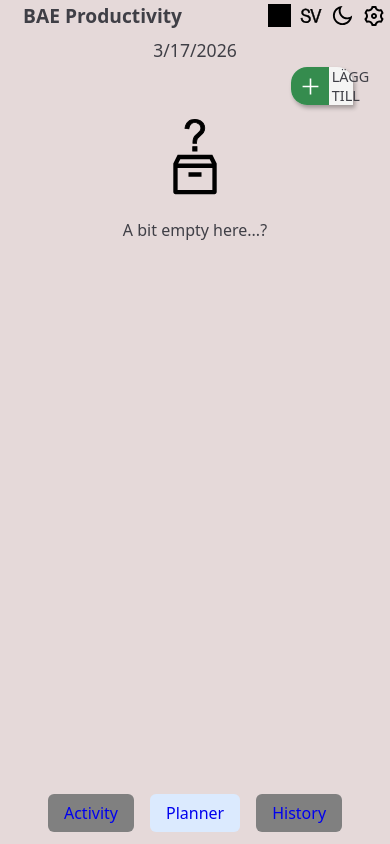
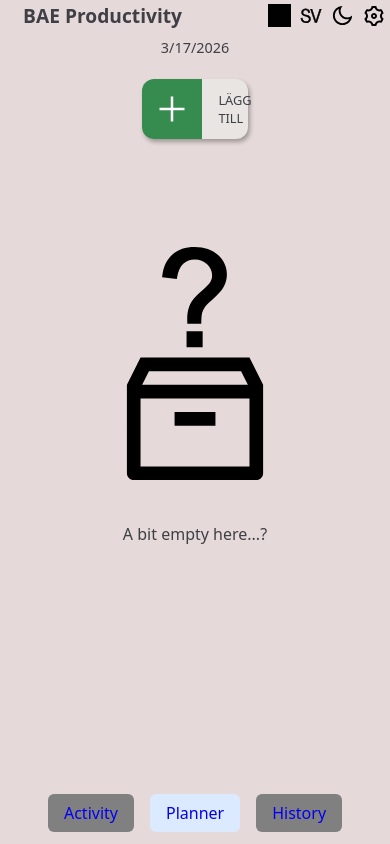
Before and after one commit to ollewarne/linkoping-pps, a React (Vite) app: page /planner in a window 390 px wide. Built offline with nearby package versions, Linux system fonts and the light colour scheme; grey boxes are pictures that could not be loaded.

Commit message:
update to matching css

```diff
--- a/src/components/ActivityCard/ActivityCard.module.css
+++ b/src/components/ActivityCard/ActivityCard.module.css
@@ -1,12 +1,17 @@
 .cardContainer {
   width: 100%;
-  border-radius: 16px 16px 0 0 ;
-  box-shadow: -2px 3px 4px rgba(0, 0, 0, 0.3);
+  border-radius: 16px;
+  /* box-shadow: -2px 3px 4px rgba(0, 0, 0, 0.3); */
+  box-shadow: 0 8px 32px rgba(0, 0, 0, 0.25);
 }
 
 /* --------------- CARD HEADER --------------- */
-.cardHeader, .cardForm, .cardFormHeader {
+.cardHeader, .cardFormHeader {
   border-radius: 16px 16px 0 0 ;
+}
+
+.cardForm {
+  border-radius: 16px;
 }
 
 .cardHeader {
@@ -45,10 +50,10 @@
 .cardHeaderCategory {
   grid-column: 3;
   padding: 1% 2%;
-  font-size: 1.1rem;
-  font-weight: 700;
-  border: 2px solid var(--E5D9D9);
-  border-radius: 8px;
+  font-size: 1rem;
+  font-weight: 500;
+  border: 1px solid var(--E5D9D9);
+  border-radius: 6px;
   white-space: nowrap;
 }
 
@@ -70,11 +75,11 @@
 /* --------------- CARD MAIN --------------- */
 .cardMain {
   background-color: var(--notepad-bg);
+  border-radius: 0 0 16px 16px;
 }
 
 .cardMainTitle {
-  width: 92%;
-  margin: auto;
+  margin: 0 2% 0 2%;
   padding: 3% 0 3% 0;
   font-size: 1.3rem;
   font-weight: 500;
@@ -94,6 +99,7 @@
 
 .cardFooterDuration {
   font-size: 0.9rem;
+  opacity: 0.5;
 }
 
 .cardFooterDuration span {
@@ -189,7 +195,7 @@
   font-size: 1.1rem;
   font-weight: 700;
   border: 2px solid var(--E5D9D9);
-  border-radius: 8px;
+  border-radius: 6px;
   color: var(--text);
   background-color: var(--bg);
 }
--- a/src/components/CountdownTimer/CountdownDisplay.css
+++ b/src/components/CountdownTimer/CountdownDisplay.css
@@ -8,7 +8,7 @@
   width: 600px;
   border-radius: 16px;
   overflow: hidden;
-  background-color: var(--modal-bg);
+  background-color: var(--notepad-bg);
   color: var(--text);
   box-shadow: 0 8px 32px rgba(0, 0, 0, 0.25);
 }
@@ -44,16 +44,17 @@
 .activity-name {
   font-size: 1.4rem;
   font-weight: 500;
-  margin: 0 0 15px;
+  margin: 0 0 25px;
   color: var(--text);
-  opacity: 0.9;
+  padding: 0 0 3% 0;
+  border-bottom: 2px solid #44BF75;
 }
 
-.timer-divider {
+/* .timer-divider {
   border: none;
   border-top: 1px solid rgba(128, 128, 128, 0.25);
   margin: 0 0 25px;
-}
+} */
 
 .timer-main {
   display: flex;
--- a/src/components/CountdownTimer/CountdownDisplay.tsx
+++ b/src/components/CountdownTimer/CountdownDisplay.tsx
@@ -47,8 +47,8 @@ export const CountdownDisplay = () => {
                 </div>
 
                 <div className="timer-body">
-                    <h2 className="activity-name">{activeActivity.title}</h2>
-                    <hr className="timer-divider" />
+                    <h2 className="activity-name" style={{borderColor: categoryColor}}>{activeActivity.title}</h2>
+                    {/* <hr className="timer-divider" /> */}
 
                     <div className="timer-main">
                         <h3 className={`phase-status ${phase}`}>
--- a/src/components/Planner/Planner.module.css
+++ b/src/components/Planner/Planner.module.css
@@ -139,3 +139,105 @@
   filter: var(--filter-svg);
   padding-top: 20%;
 }
+
+
+
+
+
+/* ===================== TABLET ===================== */
+@media (max-width: 1024px) {
+  .plannerGrid {
+    grid-template-columns: 1fr;
+    grid-template-rows: 3;
+    gap: 1rem;
+  }
+
+  .historyContainer {
+    grid-row: 3;
+    grid-column-start: 1;
+    grid-column-end: 4;
+    width: 30%;
+    gap: 1rem;
+  }
+
+  .agendaContainer {
+    grid-row: 2;
+    grid-column-start: 1;
+    grid-column-end: 4;
+  }
+
+  .buttonsContainer {
+    display: inline-flex;
+    gap: 0.5rem;
+
+    margin: 3% auto auto auto;
+    grid-column-start: 1;
+    grid-column-end: 4;
+    grid-row: 1;
+    width: 40%;
+  }
+
+
+  .plannerGridTitles {
+    display: none;
+  }
+
+
+}
+
+
+/* ===================== MOBILE ===================== */
+@media (max-width: 600px) {
+  .plannerContainer {
+    width: 100%;
+    padding: 0 1rem;
+  }
+
+  .plannerGrid {
+    gap: 1.5rem;
+  }
+
+  .buttonsContainer {
+    flex-direction: column;
+    gap: 0.8rem;
+
+    position: sticky;
+    bottom: 10px;
+    background: var(--background);
+    padding: 0.5rem;
+    border-radius: 12px;
+  }
+
+  .addActivityBtn,
+  .startActivityBtn {
+    grid-template-columns: 60px 1fr;
+    border-radius: 12px;
+  }
+
+  .addActivityBtn p,
+  .startActivityBtn p {
+    font-size: 0.8rem;
+    margin-left: 1rem;
+  }
+
+  .colorBlock {
+    border-radius: 12px 0 0 12px;
+  }
+
+  .agendaContainer {
+    gap: 0.8rem;
+  }
+
+  .historyContainer {
+    gap: 0.8rem;
+  }
+
+  .emptyImg {
+    width: 60%;
+    padding-top: 10%;
+  }
+
+  .date {
+    font-size: 0.9rem;
+  }
+}
--- a/src/index.css
+++ b/src/index.css
@@ -19,7 +19,8 @@
     --filter-svg: brightness(0) invert(0);
 
     /* CARD COLORS */
-    --notepad-bg: #f5f5f4;
+    /* --notepad-bg: #f5f5f4; */
+    --notepad-bg: #e8e5e3;
     --E5D9D9: #f5f5f4;
     --confirm: #358C4E;
     --reject: #EF2917;
```
